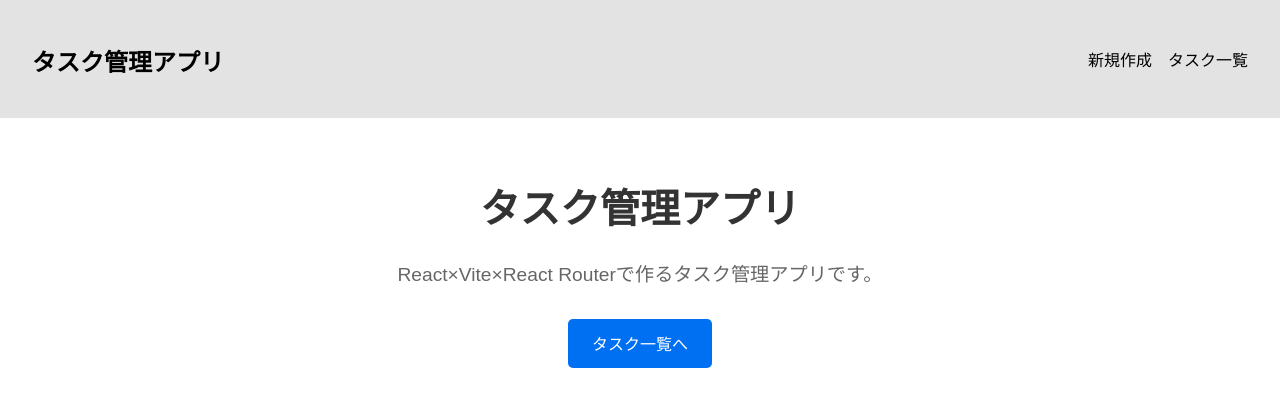
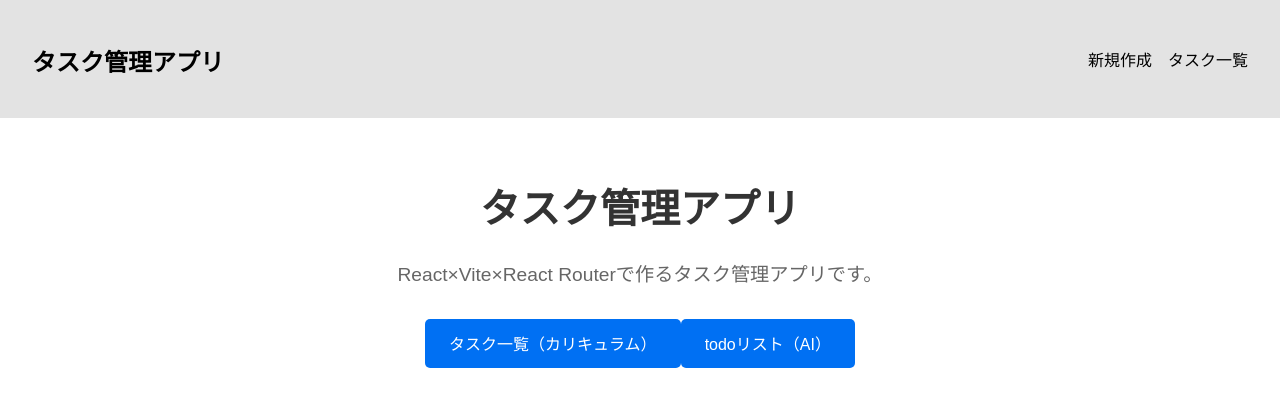
Before and after one commit to kobakaho/react-todo-app, a React (Vite) app: page / in a window 1280 px wide. Shown: the top 406 px of the page. Built offline with nearby package versions, Linux system fonts and the light colour scheme.

Commit message:
/todoへのリンクを踏むとToDoListPageコンポーネントを読み込む・ToDoListContainerコンポーネントでtodoリスト画面を表示する

```diff
--- a/src/App.tsx
+++ b/src/App.tsx
@@ -4,6 +4,7 @@ import TaskListPage from "./pages/tasks/taskListPage";
 import TaskDetailPage from "./pages/tasks/taskDetailPage";
 import TaskCreatePage from "./pages/tasks/taskCreatePage";
 import TaskEditPage from "./pages/tasks/taskEditPage";
+import ToDoListPage from "./pages/todo/todoListPage";
 import Header from "./shared/components/Header";
 
 function App() {
@@ -16,6 +17,7 @@ function App() {
         <Route path="/tasks/:id" element={<TaskDetailPage />} />{/* タスク詳細ページへのルート */}
         <Route path="/tasks/new" element={<TaskCreatePage />} />{/* タスク作成ページへのルート */}
         <Route path="/tasks/:id/edit" element={<TaskEditPage />} />{/* タスク編集ページへのルート */}
+        <Route path="/todo" element={<ToDoListPage />} />{/* Todoページへのルート */}
       </Routes>
     </>
   );
--- a/src/pages/home/index.tsx
+++ b/src/pages/home/index.tsx
@@ -9,7 +9,10 @@ export default function Homepage() {
         React×Vite×React Routerで作るタスク管理アプリです。
       </p>
       <Link to="/tasks" className={styles.link}>
-        タスク一覧へ
+        タスク一覧（カリキュラム）
+      </Link>
+      <Link to="/todo" className={styles.link}>
+        todoリスト（AI）
       </Link>
     </div>
  )
--- /dev/null
+++ b/src/pages/todo/todoListPage.tsx
@@ -0,0 +1,9 @@
+import ToDoListContainer from "../../features/tasks/containers/ToDoListContainer";
+
+export default function ToDoListPage() {
+    return (
+        <div>
+            <ToDoListContainer />
+        </div>
+    );
+}
```
